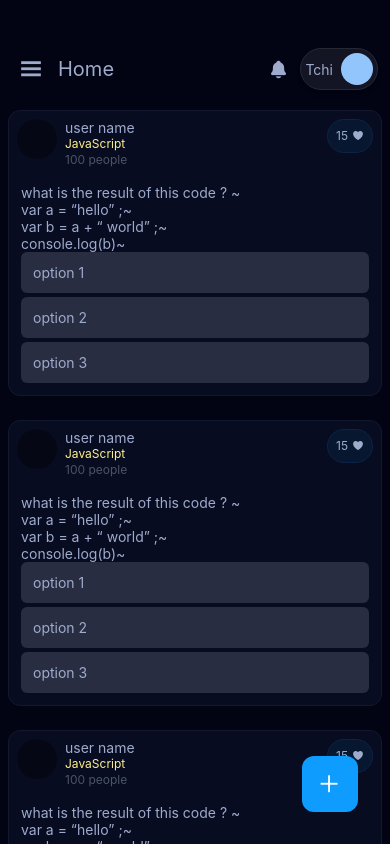
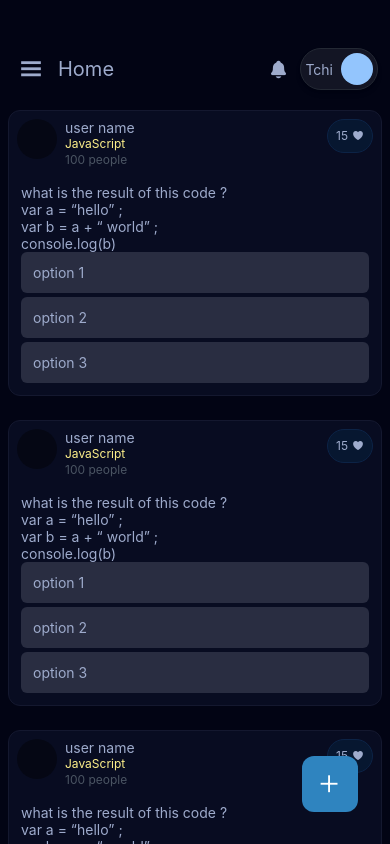
Before and after one commit to tchisama/codepoll, a React Native app: screen / in a window 390 px wide. Built offline with nearby package versions, Linux system fonts and the light colour scheme.

Commit message:
colors added

```diff
--- a/public/Colors.js
+++ b/public/Colors.js
@@ -4,7 +4,7 @@ export const colors ={
     button:"#071730",
     buttonBorder:"#0C2346",
     border:"#14182F",
-    primary: "#0E9CFF",
+    primary: "#2F84BF",
     secondary: "#0E9CFF",
     white:"#9EABCC",
     whiteDark:"#242934",
--- a/screens/Home.jsx
+++ b/screens/Home.jsx
@@ -8,7 +8,7 @@ import Post from "./components/Post";
 
 const Home = () => {
   return (
-    <SafeAreaView className={`flex-1 w-full`}>
+    <SafeAreaView className={`flex-1 w-full `}>
       <NavbarHome />
       <TouchableOpacity style={{backgroundColor:colors.primary}} className="absolute rounded-xl bottom-8 right-8 z-50 w-14 h-14 justify-center items-center">
         <Ionicons name="add" size={30} color={"#fff"} />
--- a/screens/components/Post.jsx
+++ b/screens/components/Post.jsx
@@ -36,10 +36,10 @@ const Post = () => {
         </TouchableOpacity>
       </View>
       <Text className="px-1 pt-4 " style={{color:colors.white}} >
-            what is the result of this code ? ~{"\n"}
-            var a = “hello” ;~{"\n"}
-            var b = a + “ world” ;~{"\n"}
-            console.log(b)~{"\n"}
+            what is the result of this code ? {"\n"}
+            var a = “hello” ;{"\n"}
+            var b = a + “ world” ;{"\n"}
+            console.log(b){"\n"}
       </Text>
       <View className="px-1">
         <TouchableOpacity className="p-3 rounded-md mb-1" style={{backgroundColor:colors.gray,color:colors.white}}>
```
